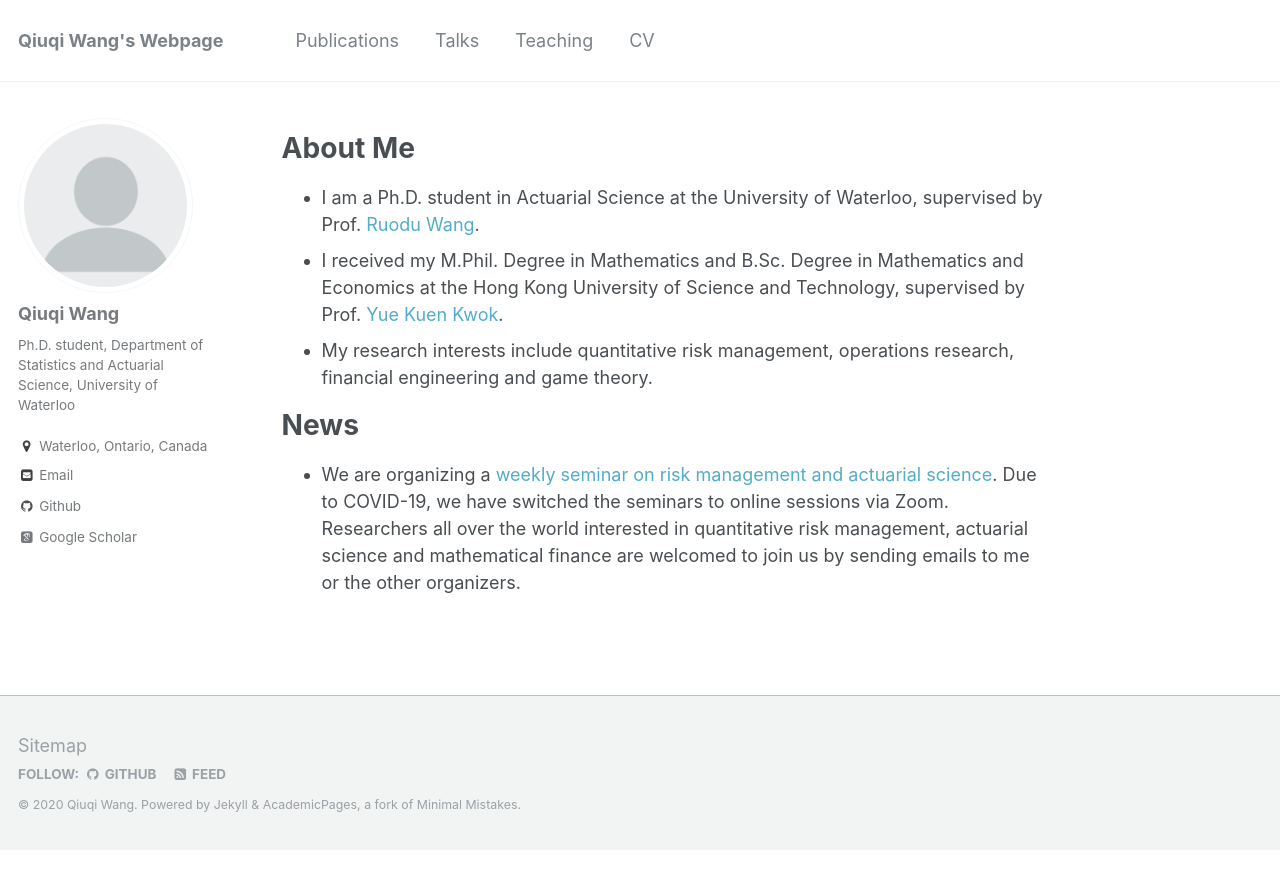
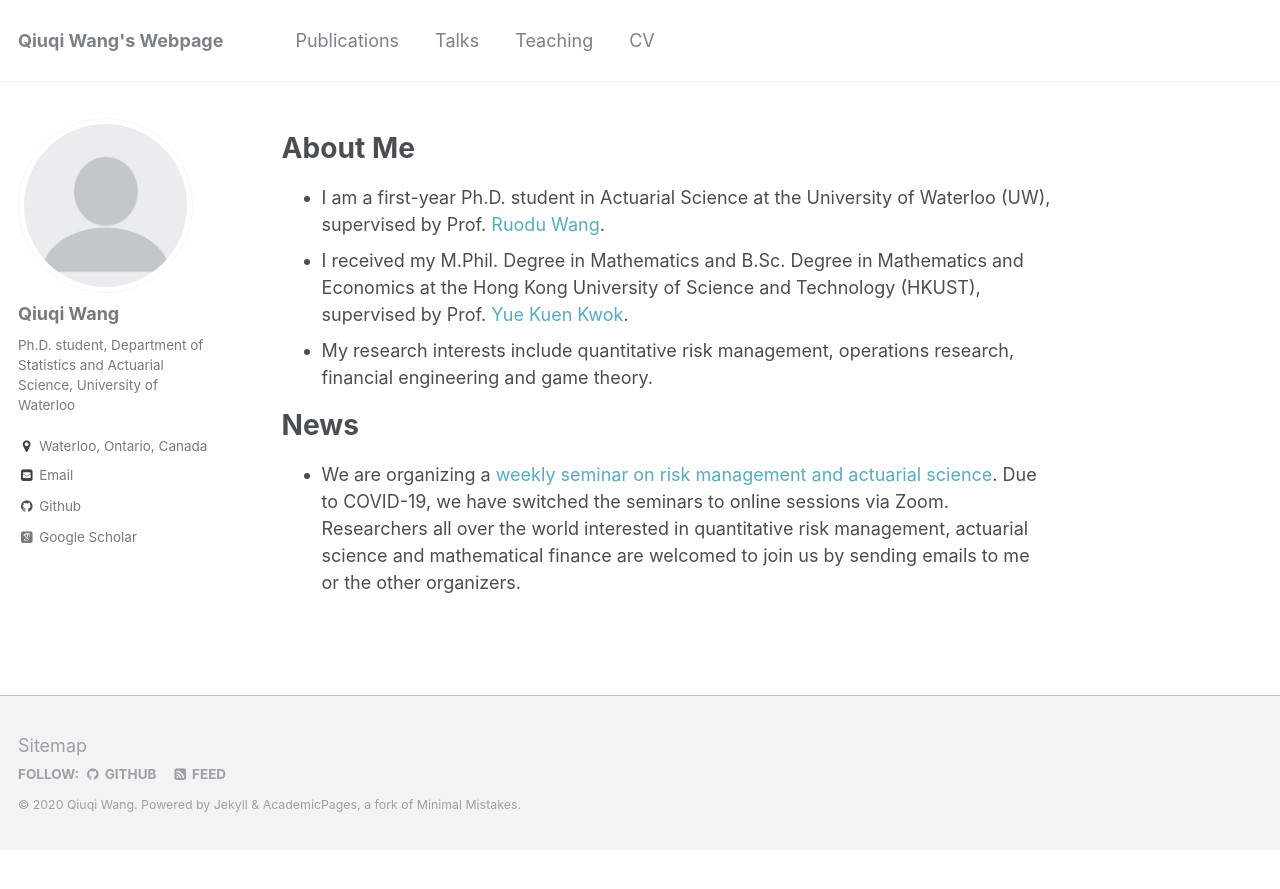
Before and after one commit to qwangan/qwangan.github.io, a Jekyll site: the page built from _pages/about.md, in a window 1280 px wide. Shown: the top 889 px of the page. Built offline with Jekyll 4.4.1, drawn with Linux system fonts in a browser that asks for light colours; some web fonts are replaced.

Commit message:
Update about.md

```diff
--- a/_pages/about.md
+++ b/_pages/about.md
@@ -9,8 +9,8 @@ redirect_from:
 ---
 
 # About Me
-* I am a Ph.D. student in Actuarial Science at the University of Waterloo, supervised by Prof. [Ruodu Wang](http://sas.uwaterloo.ca/~wang/).
-* I received my M.Phil. Degree in Mathematics and B.Sc. Degree in Mathematics and Economics at the Hong Kong University of Science and Technology, supervised by Prof. [Yue Kuen Kwok](https://www.math.ust.hk/~maykwok/).
+* I am a first-year Ph.D. student in Actuarial Science at the University of Waterloo (UW), supervised by Prof. [Ruodu Wang](http://sas.uwaterloo.ca/~wang/).
+* I received my M.Phil. Degree in Mathematics and B.Sc. Degree in Mathematics and Economics at the Hong Kong University of Science and Technology (HKUST), supervised by Prof. [Yue Kuen Kwok](https://www.math.ust.hk/~maykwok/).
 * My research interests include quantitative risk management, operations research, financial engineering and game theory.
 
 # News
```
